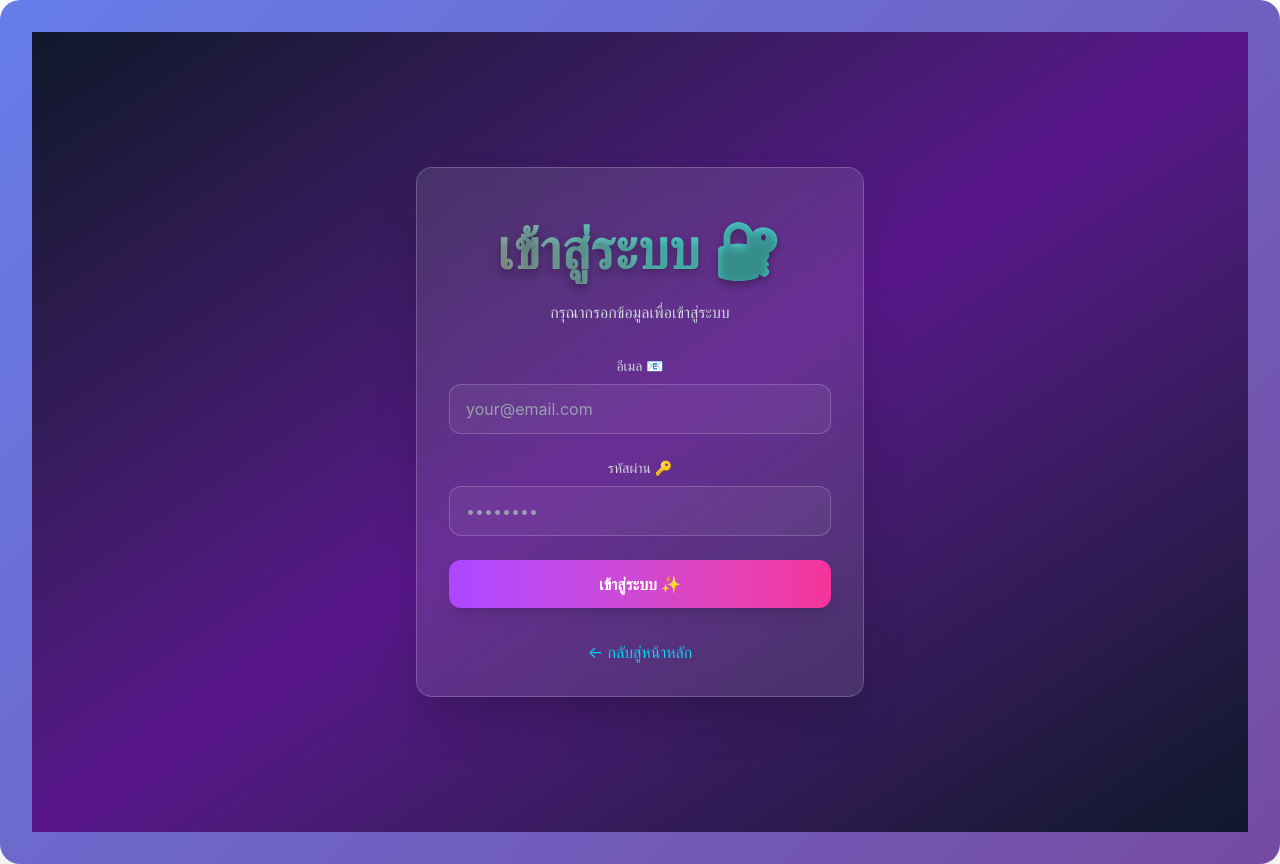
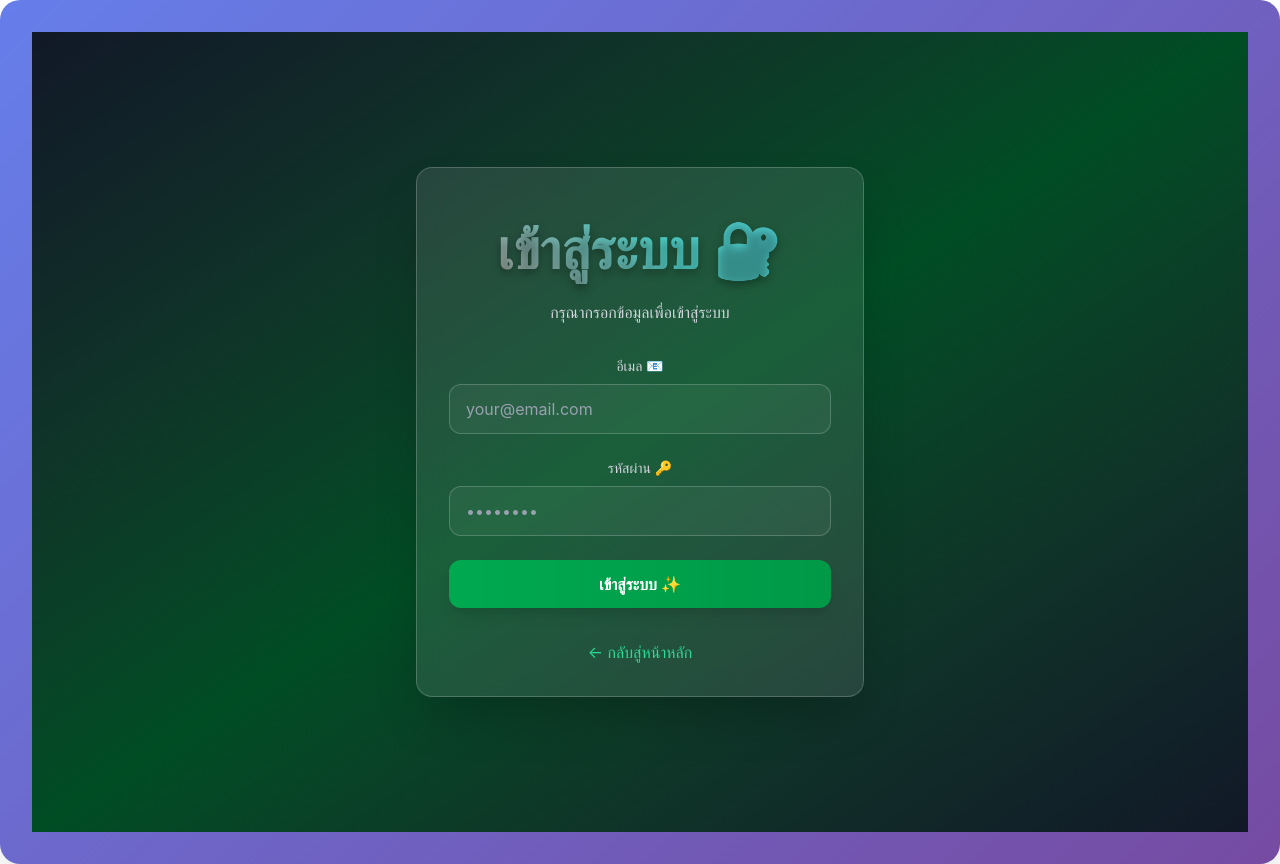
Before and after one commit to LibraZilver/temp-ai-frontend, a React (Vite) app: page /login in a window 1280 px wide. Built offline with nearby package versions, Linux system fonts and the light colour scheme.

Commit message:
change to green

```diff
--- a/src/components/Home.tsx
+++ b/src/components/Home.tsx
@@ -23,7 +23,7 @@ function Home(): React.JSX.Element {
     }
 
     return (
-        <div className="min-h-screen bg-gradient-to-br from-slate-900 via-purple-900 to-slate-900 text-white flex flex-col items-center justify-center p-8">
+        <div className="min-h-screen bg-gradient-to-br from-neutral-900 via-web-green-900 to-neutral-900 text-white flex flex-col items-center justify-center p-8">
             <div className="flex space-x-8 mb-8">
                 <a href="https://vite.dev" target="_blank" className="transition-transform hover:scale-110">
                     <img src={viteLogo} className="h-16 w-16 hover:drop-shadow-lg" alt="Vite logo" />
@@ -33,20 +33,20 @@ function Home(): React.JSX.Element {
                 </a>
             </div>
 
-            <h1 className="text-4xl md:text-6xl font-bold mb-8 text-center bg-gradient-to-r from-cyan-400 to-blue-500 bg-clip-text text-transparent">
+            <h1 className="text-4xl md:text-6xl font-bold mb-8 text-center bg-gradient-to-r from-web-green-400 to-web-green-500 bg-clip-text text-transparent">
                 {greeting}
             </h1>
 
             <div className="bg-white/10 backdrop-blur-md rounded-xl p-8 border border-white/20 shadow-2xl max-w-md w-full text-center">
                 <button
                     onClick={changeGreeting}
-                    className="bg-gradient-to-r from-purple-500 to-pink-500 hover:from-purple-600 hover:to-pink-600 text-white font-semibold py-3 px-6 rounded-lg transition-all duration-300 transform hover:scale-105 shadow-lg mb-6"
+                    className="bg-gradient-to-r from-web-green-500 to-web-green-600 hover:from-web-green-600 hover:to-web-green-700 text-white font-semibold py-3 px-6 rounded-lg transition-all duration-300 transform hover:scale-105 shadow-lg mb-6"
                 >
                     เปลี่ยนคำทักทาย 🌟
                 </button>
 
                 <p className="text-gray-300 mb-4">
-                    สร้างด้วย <strong className="text-cyan-400">React + Vite + Tailwind CSS v4</strong>
+                    สร้างด้วย <strong className="text-web-green-400">React + Vite + Tailwind CSS v4</strong>
                 </p>
 
                 <p className="text-gray-400 text-sm mb-6">
@@ -56,7 +56,7 @@ function Home(): React.JSX.Element {
                 {/* Login Link */}
                 <Link
                     to="/login"
-                    className="inline-block bg-gradient-to-r from-green-500 to-emerald-500 hover:from-green-600 hover:to-emerald-600 text-white font-semibold py-2 px-4 rounded-lg transition-all duration-300 transform hover:scale-105 shadow-lg"
+                    className="inline-block bg-gradient-to-r from-web-green-500 to-web-green-600 hover:from-web-green-600 hover:to-web-green-700 text-white font-semibold py-2 px-4 rounded-lg transition-all duration-300 transform hover:scale-105 shadow-lg"
                 >
                     เข้าสู่ระบบ 🔐
                 </Link>
--- a/src/components/Login.tsx
+++ b/src/components/Login.tsx
@@ -19,11 +19,11 @@ function Login(): React.JSX.Element {
     }
 
     return (
-        <div className="min-h-screen bg-gradient-to-br from-slate-900 via-purple-900 to-slate-900 text-white flex items-center justify-center p-8">
+        <div className="min-h-screen bg-gradient-to-br from-neutral-900 via-web-green-900 to-neutral-900 text-white flex items-center justify-center p-8">
             <div className="bg-white/10 backdrop-blur-md rounded-xl p-8 border border-white/20 shadow-2xl max-w-md w-full">
                 {/* Header */}
                 <div className="text-center mb-8">
-                    <h1 className="text-3xl font-bold mb-2 bg-gradient-to-r from-cyan-400 to-blue-500 bg-clip-text text-transparent">
+                    <h1 className="text-3xl font-bold mb-2 bg-gradient-to-r from-web-green-400 to-web-green-500 bg-clip-text text-transparent">
                         เข้าสู่ระบบ 🔐
                     </h1>
                     <p className="text-gray-300">
@@ -44,7 +44,7 @@ function Login(): React.JSX.Element {
                             value={email}
                             onChange={(e) => setEmail(e.target.value)}
                             required
-                            className="w-full px-4 py-3 bg-white/5 border border-white/20 rounded-lg text-white placeholder-gray-400 focus:outline-none focus:ring-2 focus:ring-cyan-400 focus:border-transparent transition-all duration-300"
+                            className="w-full px-4 py-3 bg-white/5 border border-white/20 rounded-lg text-white placeholder-gray-400 focus:outline-none focus:ring-2 focus:ring-web-green-400 focus:border-transparent transition-all duration-300"
                             placeholder="your@email.com"
                         />
                     </div>
@@ -60,7 +60,7 @@ function Login(): React.JSX.Element {
                             value={password}
                             onChange={(e) => setPassword(e.target.value)}
                             required
-                            className="w-full px-4 py-3 bg-white/5 border border-white/20 rounded-lg text-white placeholder-gray-400 focus:outline-none focus:ring-2 focus:ring-cyan-400 focus:border-transparent transition-all duration-300"
+                            className="w-full px-4 py-3 bg-white/5 border border-white/20 rounded-lg text-white placeholder-gray-400 focus:outline-none focus:ring-2 focus:ring-web-green-400 focus:border-transparent transition-all duration-300"
                             placeholder="••••••••"
                         />
                     </div>
@@ -69,7 +69,7 @@ function Login(): React.JSX.Element {
                     <button
                         type="submit"
                         disabled={loading}
-                        className="w-full bg-gradient-to-r from-purple-500 to-pink-500 hover:from-purple-600 hover:to-pink-600 disabled:from-gray-500 disabled:to-gray-600 text-white font-semibold py-3 px-6 rounded-lg transition-all duration-300 transform hover:scale-105 disabled:scale-100 shadow-lg"
+                        className="w-full bg-gradient-to-r from-web-green-500 to-web-green-600 hover:from-web-green-600 hover:to-web-green-700 disabled:from-gray-500 disabled:to-gray-600 text-white font-semibold py-3 px-6 rounded-lg transition-all duration-300 transform hover:scale-105 disabled:scale-100 shadow-lg"
                     >
                         {loading ? (
                             <span className="flex items-center justify-center">
@@ -89,7 +89,7 @@ function Login(): React.JSX.Element {
                 <div className="mt-8 text-center">
                     <Link
                         to="/"
-                        className="text-cyan-400 hover:text-cyan-300 transition-colors duration-300"
+                        className="text-web-green-400 hover:text-web-green-300 transition-colors duration-300"
                     >
                         ← กลับสู่หน้าหลัก
                     </Link>
```
